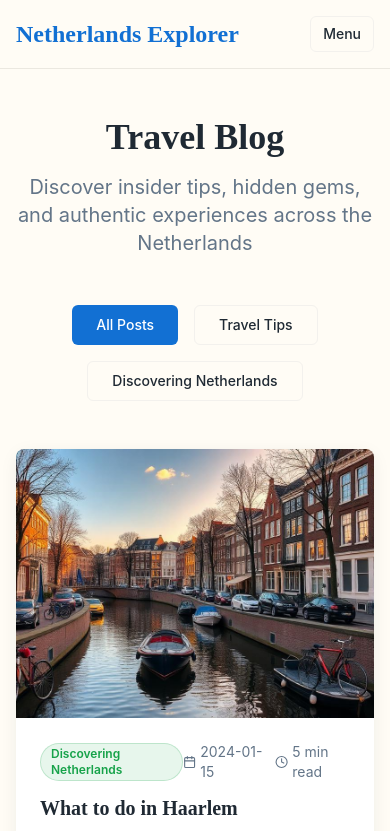
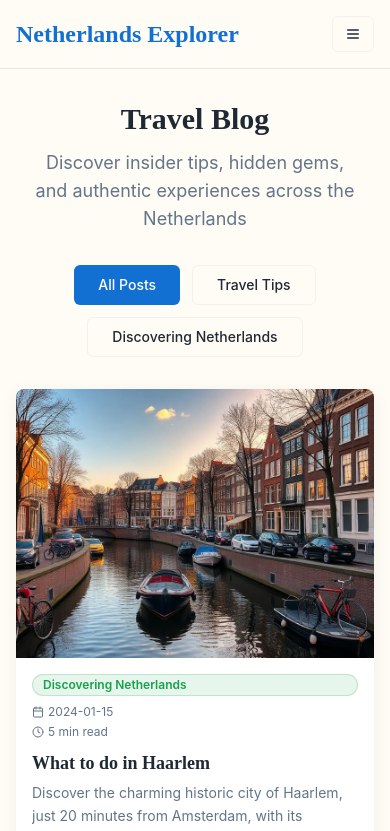
Before and after one commit to retecata/holland-hues-and-hikes, a React (Vite) app: page /blog in a window 390 px wide. Shown: the top 831 px of the page. Built offline with nearby package versions, Linux system fonts and the light colour scheme.

Commit message:
Fix mobile experience
Improve the mobile user experience by addressing several issues:
- Implement a functional mobile navigation menu.
- Adjust hero text sizing for better readability.
- Optimize spacing and layout for BlogCard metadata.
- Enhance overall spacing and responsiveness across the site.

```diff
--- a/src/components/BlogCard.tsx
+++ b/src/components/BlogCard.tsx
@@ -29,8 +29,8 @@ const BlogCard = ({ post }: BlogCardProps) => {
           />
         </div>
 
-        <div className="p-6">
-          <div className="flex items-center justify-between mb-3">
+        <div className="p-4 sm:p-6">
+          <div className="flex flex-col sm:flex-row sm:items-center sm:justify-between mb-3 space-y-2 sm:space-y-0">
             <Badge
               variant="secondary"
               className={`${
@@ -42,23 +42,23 @@ const BlogCard = ({ post }: BlogCardProps) => {
               {post.category === 'travel-tips' ? 'Travel Tips' : 'Discovering Netherlands'}
             </Badge>
 
-            <div className="flex items-center text-sm text-muted-foreground space-x-3">
+            <div className="flex flex-col sm:flex-row sm:items-center text-sm text-muted-foreground space-y-1 sm:space-y-0 sm:space-x-3">
               <div className="flex items-center space-x-1">
-                <Calendar className="w-4 h-4" />
-                <span>{post.date}</span>
+                <Calendar className="w-3 h-3 sm:w-4 sm:h-4" />
+                <span className="text-xs sm:text-sm">{post.date}</span>
               </div>
               <div className="flex items-center space-x-1">
-                <Clock className="w-4 h-4" />
-                <span>{post.readTime}</span>
+                <Clock className="w-3 h-3 sm:w-4 sm:h-4" />
+                <span className="text-xs sm:text-sm">{post.readTime}</span>
               </div>
             </div>
           </div>
 
-          <h3 className="font-heading text-xl font-semibold text-card-foreground mb-3 group-hover:text-primary transition-colors">
+          <h3 className="font-heading text-lg sm:text-xl font-semibold text-card-foreground mb-2 sm:mb-3 group-hover:text-primary transition-colors leading-tight">
             {post.title}
           </h3>
 
-          <p className="text-muted-foreground line-clamp-3">
+          <p className="text-sm sm:text-base text-muted-foreground line-clamp-3 leading-relaxed">
             {post.excerpt}
           </p>
         </div>
--- a/src/components/Header.tsx
+++ b/src/components/Header.tsx
@@ -1,12 +1,24 @@
 import { Link, useLocation } from "react-router-dom";
 import { Button } from "@/components/ui/button";
+import { Sheet, SheetContent, SheetTrigger } from "@/components/ui/sheet";
+import { Menu } from "lucide-react";
+import { useState } from "react";
 
 const Header = () => {
   const location = useLocation();
+  const [isOpen, setIsOpen] = useState(false);
 
   const isActive = (path: string) => {
     return location.pathname === path;
   };
+
+  const navigationItems = [
+    { to: "/", label: "Home" },
+    { to: "/blog", label: "All Posts" },
+    { to: "/category/travel-tips", label: "Travel Tips" },
+    { to: "/category/discovering-netherlands", label: "Discover Netherlands" },
+    { to: "/about", label: "About" },
+  ];
 
   return (
     <header className="sticky top-0 z-50 bg-background/95 backdrop-blur border-b">
@@ -19,51 +31,46 @@ const Header = () => {
           </Link>
 
           <nav className="hidden md:flex items-center space-x-6">
+            {navigationItems.map((item) => (
               <Link
-              to="/"
+                key={item.to}
+                to={item.to}
                 className={`text-foreground hover:text-primary transition-colors ${
-                isActive('/') ? 'text-primary font-medium' : ''
+                  isActive(item.to) ? 'text-primary font-medium' : ''
                 }`}
               >
-              Home
+                {item.label}
               </Link>
+            ))}
+          </nav>
+
+          {/* Mobile Navigation */}
+          <Sheet open={isOpen} onOpenChange={setIsOpen}>
+            <SheetTrigger asChild>
+              <Button variant="outline" size="sm" className="md:hidden">
+                <Menu className="h-4 w-4" />
+                <span className="sr-only">Open menu</span>
+              </Button>
+            </SheetTrigger>
+            <SheetContent side="right" className="w-[280px] sm:w-[400px]">
+              <nav className="flex flex-col space-y-4 mt-8">
+                {navigationItems.map((item) => (
                   <Link
-              to="/blog"
-              className={`text-foreground hover:text-primary transition-colors ${
-                isActive('/blog') ? 'text-primary font-medium' : ''
+                    key={item.to}
+                    to={item.to}
+                    onClick={() => setIsOpen(false)}
+                    className={`text-lg font-medium px-4 py-2 rounded-md transition-colors ${
+                      isActive(item.to)
+                        ? 'bg-primary text-primary-foreground'
+                        : 'text-foreground hover:bg-muted hover:text-primary'
                     }`}
                   >
-              All Posts
+                    {item.label}
                   </Link>
-            <Link
-              to="/category/travel-tips"
-              className={`text-foreground hover:text-primary transition-colors ${
-                isActive('/category/travel-tips') ? 'text-primary font-medium' : ''
-              }`}
-            >
-              Travel Tips
-            </Link>
-            <Link
-              to="/category/discovering-netherlands"
-              className={`text-foreground hover:text-primary transition-colors ${
-                isActive('/category/discovering-netherlands') ? 'text-primary font-medium' : ''
-              }`}
-            >
-              Discover Netherlands
-            </Link>
-            <Link
-              to="/about"
-              className={`text-foreground hover:text-primary transition-colors ${
-                isActive('/about') ? 'text-primary font-medium' : ''
-              }`}
-            >
-              About
-            </Link>
+                ))}
               </nav>
-
-          <Button variant="outline" size="sm" className="md:hidden">
-            Menu
-          </Button>
+            </SheetContent>
+          </Sheet>
         </div>
       </div>
     </header>
--- a/src/components/Hero.tsx
+++ b/src/components/Hero.tsx
@@ -24,25 +24,25 @@ const Hero = () => {
             <span className="text-accent font-medium">Exploring the Netherlands</span>
           </div>
 
-          <h1 className="font-heading text-5xl md:text-7xl font-bold mb-6 leading-tight">
+          <h1 className="font-heading text-3xl sm:text-4xl md:text-5xl lg:text-7xl font-bold mb-4 sm:mb-6 leading-tight">
             Discover Hidden Gems
             <span className="block text-accent">& Travel Smart</span>
           </h1>
 
-          <p className="text-xl md:text-2xl mb-8 text-gray-200 max-w-2xl mx-auto">
+          <p className="text-base sm:text-lg md:text-xl lg:text-2xl mb-6 sm:mb-8 text-gray-200 max-w-2xl mx-auto px-4 sm:px-0">
             Your guide to authentic Dutch experiences, insider travel tips, and unforgettable adventures
             in the land of tulips and windmills.
           </p>
 
-          <div className="flex flex-col sm:flex-row gap-4 justify-center">
+          <div className="flex flex-col sm:flex-row gap-3 sm:gap-4 justify-center px-4 sm:px-0">
             <Button
               asChild
               size="lg"
-              className="bg-primary hover:bg-primary-light text-primary-foreground shadow-strong"
+              className="bg-primary hover:bg-primary-light text-primary-foreground shadow-strong w-full sm:w-auto"
             >
               <Link to="/blog">
                 Explore All Posts
-                <ArrowRight className="ml-2 w-5 h-5" />
+                <ArrowRight className="ml-2 w-4 h-4 sm:w-5 sm:h-5" />
               </Link>
             </Button>
 
@@ -50,7 +50,7 @@ const Hero = () => {
               asChild
               variant="outline"
               size="lg"
-              className="border-white/30 text-white hover:bg-white/10 backdrop-blur"
+              className="border-white/30 text-white hover:bg-white/10 backdrop-blur w-full sm:w-auto"
             >
               <Link to="/category/discovering-netherlands">
                 Discover Netherlands
--- a/src/pages/Blog.tsx
+++ b/src/pages/Blog.tsx
@@ -15,18 +15,18 @@ const Blog = () => {
     <div className="min-h-screen bg-background">
       <Header />
 
-      <main className="container mx-auto px-4 py-12">
-        <div className="text-center mb-12">
-          <h1 className="font-heading text-4xl md:text-5xl font-bold text-foreground mb-4">
+      <main className="container mx-auto px-4 py-8 sm:py-12">
+        <div className="text-center mb-8 sm:mb-12">
+          <h1 className="font-heading text-3xl sm:text-4xl md:text-5xl font-bold text-foreground mb-3 sm:mb-4 px-4">
             Travel Blog
           </h1>
-          <p className="text-xl text-muted-foreground max-w-2xl mx-auto">
+          <p className="text-lg sm:text-xl text-muted-foreground max-w-2xl mx-auto px-4">
             Discover insider tips, hidden gems, and authentic experiences across the Netherlands
           </p>
         </div>
 
         {/* Category Filter */}
-        <div className="flex flex-wrap justify-center gap-4 mb-12">
+        <div className="flex flex-wrap justify-center gap-3 sm:gap-4 mb-8 sm:mb-12 px-4">
           <Button
             variant={selectedCategory === 'all' ? 'default' : 'outline'}
             onClick={() => setSelectedCategory('all')}
@@ -51,7 +51,7 @@ const Blog = () => {
         </div>
 
         {/* Blog Posts Grid */}
-        <div className="grid grid-cols-1 md:grid-cols-2 lg:grid-cols-3 gap-8">
+        <div className="grid grid-cols-1 md:grid-cols-2 lg:grid-cols-3 gap-6 sm:gap-8">
           {filteredPosts.map(post => (
             <BlogCard key={post.id} post={post} />
           ))}
```
Also changed, not shown: src/pages/Index.tsx (+15 -15 lines). Lines whose indentation alone changed are shown as unchanged.
